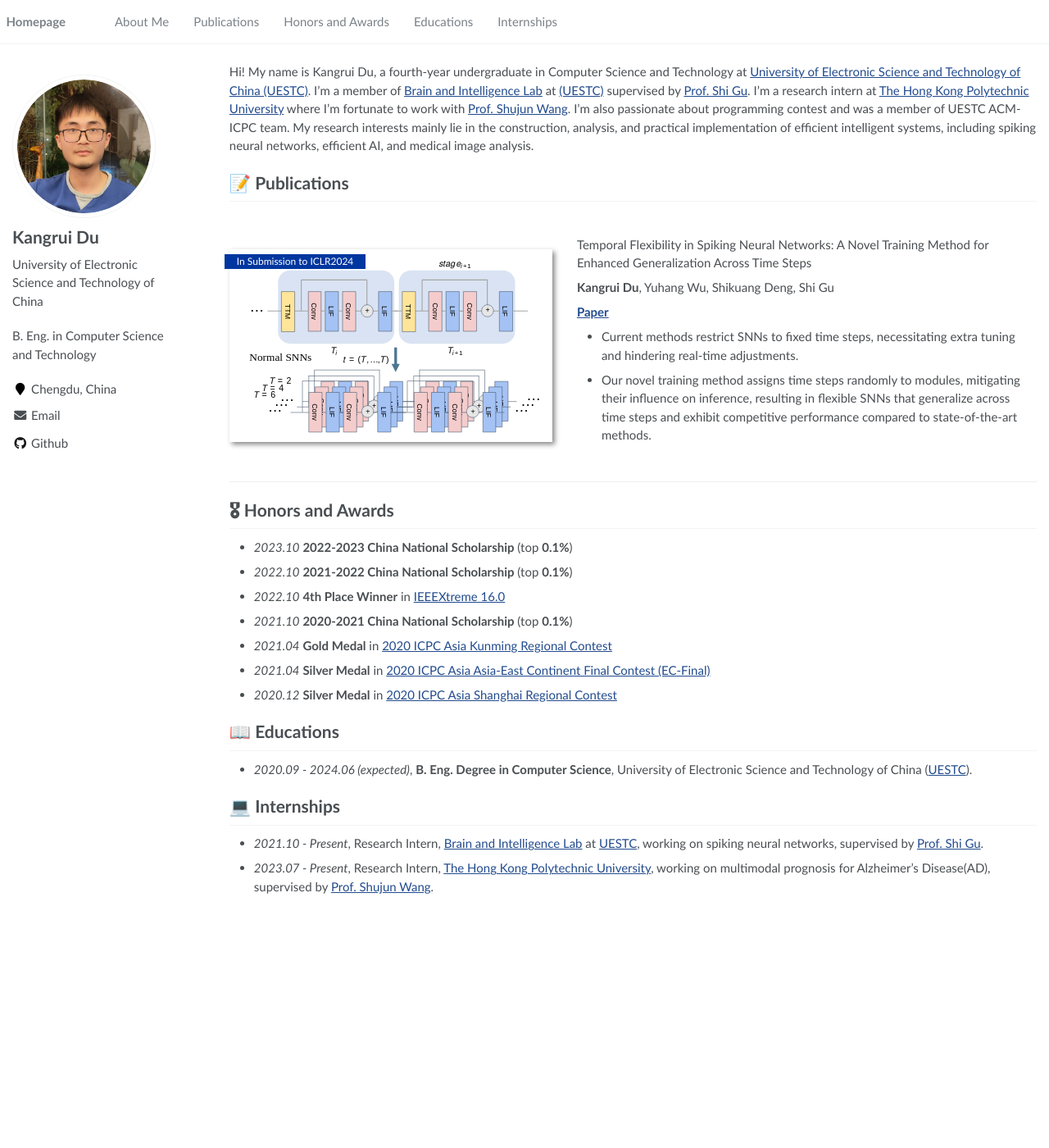
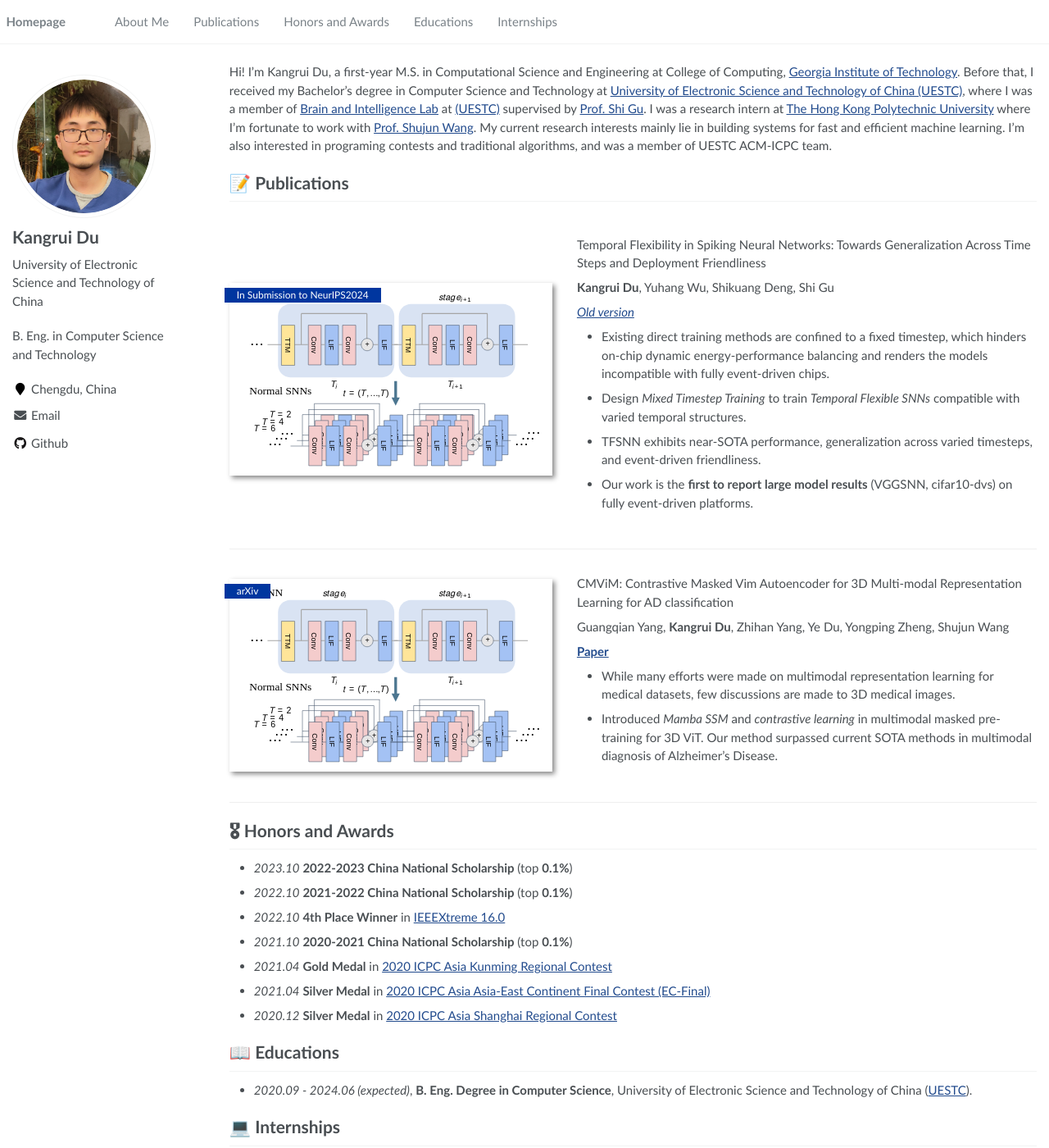
Before and after one commit to Rockdu/Rockdu.github.io, a Jekyll site: the page built from _pages/about.md, in a window 1280 px wide and 1400 px high. Shown: the whole window at 82% size. Built offline with Jekyll 4.4.1, drawn with Linux system fonts in a browser that asks for light colours.

Commit message:
update info

```diff
--- a/_pages/about.md
+++ b/_pages/about.md
@@ -17,9 +17,10 @@ redirect_from:
 
 <span class='anchor' id='about-me'></span>
 
-Hi! My name is Kangrui Du, a fourth-year undergraduate in Computer Science and Technology at [University of Electronic Science and Technology of China (UESTC)](https://en.uestc.edu.cn/). I'm a member of [Brain and Intelligence Lab](https://guslab.org/) at [(UESTC)](https://en.uestc.edu.cn/) supervised by [Prof. Shi Gu](https://guslab.org/). I'm a research intern at [The Hong Kong Polytechnic University](https://www.polyu.edu.hk/en/) where I'm fortunate to work with [Prof. Shujun Wang](https://emma-sjwang.github.io/). I'm also passionate about programming contest and was a member of UESTC ACM-ICPC team.
+Hi! I'm Kangrui Du, a first-year M.S. in Computational Science and Engineering at College of Computing, [Georgia Institute of Technology](https://www.gatech.edu/). Before that, I received my Bachelor's degree in Computer Science and Technology at [University of Electronic Science and Technology of China (UESTC)](https://en.uestc.edu.cn/), where I was a member of [Brain and Intelligence Lab](https://guslab.org/) at [(UESTC)](https://en.uestc.edu.cn/) supervised by [Prof. Shi Gu](https://guslab.org/). I was a research intern at [The Hong Kong Polytechnic University](https://www.polyu.edu.hk/en/) where I'm fortunate to work with [Prof. Shujun Wang](https://emma-sjwang.github.io/).
 <!-- My research interests lie in building, analyzing and applying efficient and low energy intelligent systems, including spiking neural networks, efficient AI, and medical image analysis.  -->
-My research interests mainly lie in the construction, analysis, and practical implementation of efficient intelligent systems, including spiking neural networks, efficient AI, and medical image analysis.
+My current research interests mainly lie in building systems for fast and efficient machine learning. I'm also interested in programing contests and traditional algorithms, and was a member of UESTC ACM-ICPC team.
+<!-- construction, analysis, and practical implementation of efficient intelligent systems, including spiking neural networks, efficient AI, and medical image analysis. -->
 
 
 <!-- # 🔥 News
@@ -28,21 +29,35 @@ My research interests mainly lie in the construction, analysis, and practical im
 
 # 📝 Publications
 
-<div class='paper-box'><div class='paper-box-image'><div><div class="badge">In Submission to ICLR2024</div><img src='images/tiny_fig1.svg' alt="sym" width="100%"></div></div>
+<div class='paper-box'><div class='paper-box-image'><div><div class="badge">In Submission to NeurIPS2024</div><img src='images/tiny_fig1.svg' alt="sym" width="100%"></div></div>
 
 <div class='paper-box-text' markdown="1">
 
-Temporal Flexibility in Spiking Neural Networks: A Novel Training Method for Enhanced Generalization Across Time Steps
+Temporal Flexibility in Spiking Neural Networks: Towards Generalization Across Time Steps and Deployment Friendliness
 
 **Kangrui Du**, Yuhang Wu, Shikuang Deng, Shi Gu
 
-[**Paper**](https://openreview.net/forum?id=RmQAKu1wCe) <strong><span class='show_paper_citations' data='DhtAFkwAAAAJ:ALROH1vI_8AC'></span></strong>
-- Current methods restrict SNNs to fixed time steps, necessitating extra tuning and hindering real-time adjustments.
-- Our novel training method assigns time steps randomly to modules, mitigating their influence on inference, resulting in flexible SNNs that generalize across time steps and exhibit competitive performance compared to state-of-the-art methods.
+[*Old version*](https://openreview.net/forum?id=RmQAKu1wCe) <strong><span class='show_paper_citations' data='DhtAFkwAAAAJ:ALROH1vI_8AC'></span></strong>
+- Existing direct training methods are confined to a fixed timestep, which hinders on-chip dynamic energy-performance balancing and renders the models incompatible with fully event-driven chips.
+- Design *Mixed Timestep Training* to train *Temporal Flexible SNNs* compatible with varied temporal structures.
+- TFSNN exhibits near-SOTA performance, generalization across varied timesteps, and event-driven friendliness.
+- Our work is the **first to report large model results** (VGGSNN, cifar10-dvs) on fully event-driven platforms.
 
-<!-- - Existing methods only allow SNNs to operate at a specific time step. This entails extra fine-tuning when switching to another time step and hinders the run-time adjustment of time steps for energy-accuracy balance.
-- We proposed a novel training method that randomly assigns time steps to different modules when forwarding to disentangle the influence of varying time steps from the inference process.
-- Our method yields temporal flexible SNNs that can generalize across time steps. The method also brings SNNs performance boost, exhibiting competitive performance compared to the SOTA methods. -->
+</div>
+</div>
+
+<div class='paper-box'><div class='paper-box-image'><div><div class="badge">arXiv</div><img src='images/tiny_fig1.svg' alt="sym" width="100%"></div></div>
+
+<div class='paper-box-text' markdown="1">
+
+CMViM: Contrastive Masked Vim Autoencoder for 3D Multi-modal Representation Learning for AD classification
+
+Guangqian Yang, **Kangrui Du**, Zhihan Yang, Ye Du, Yongping Zheng, Shujun Wang
+
+[**Paper**](https://arxiv.org/abs/2403.16520) <strong><span class='show_paper_citations' data='DhtAFkwAAAAJ:ALROH1vI_8AC'></span></strong>
+- While many efforts were made on multimodal representation learning for medical datasets, few discussions are made to 3D medical images.
+- Introduced *Mamba SSM* and *contrastive learning* in multimodal masked pre-training for 3D ViT. Our method surpassed current SOTA methods in multimodal diagnosis of Alzheimer's Disease.
+
 </div>
 </div>
 
```
